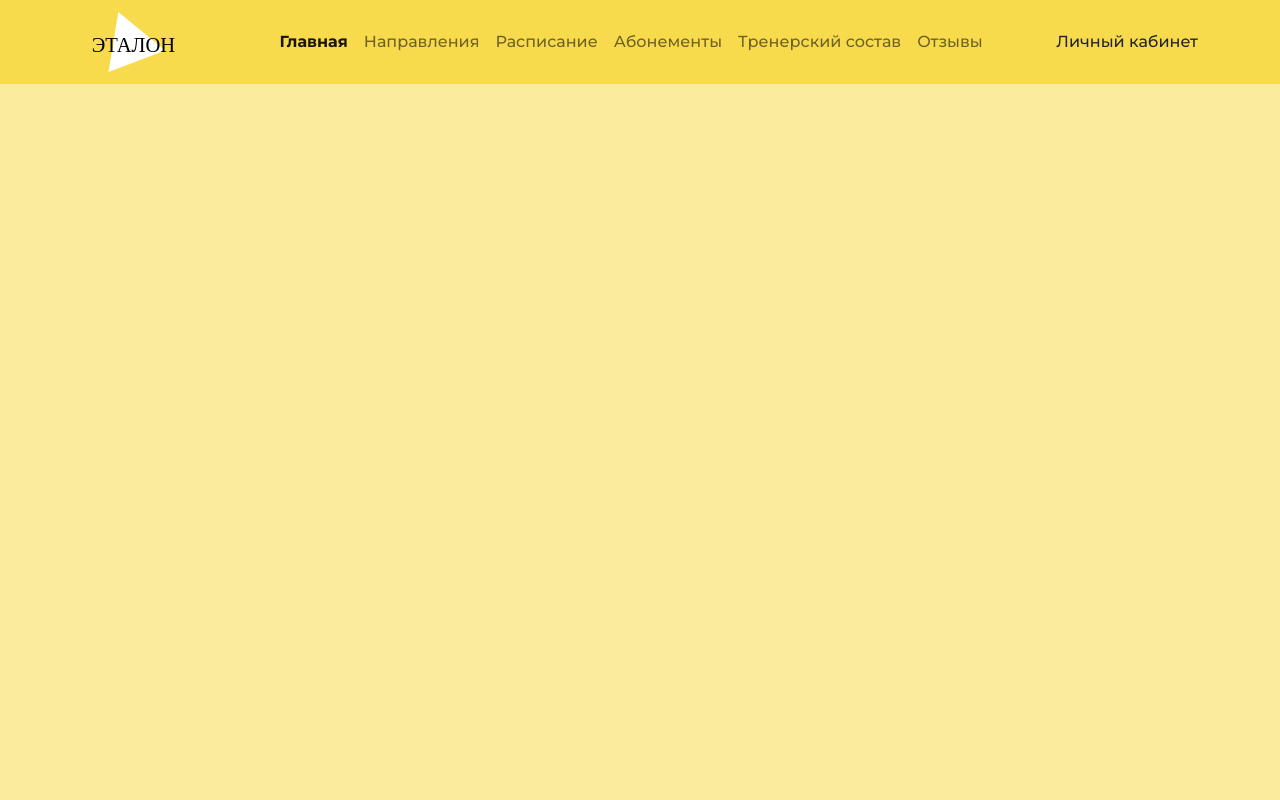
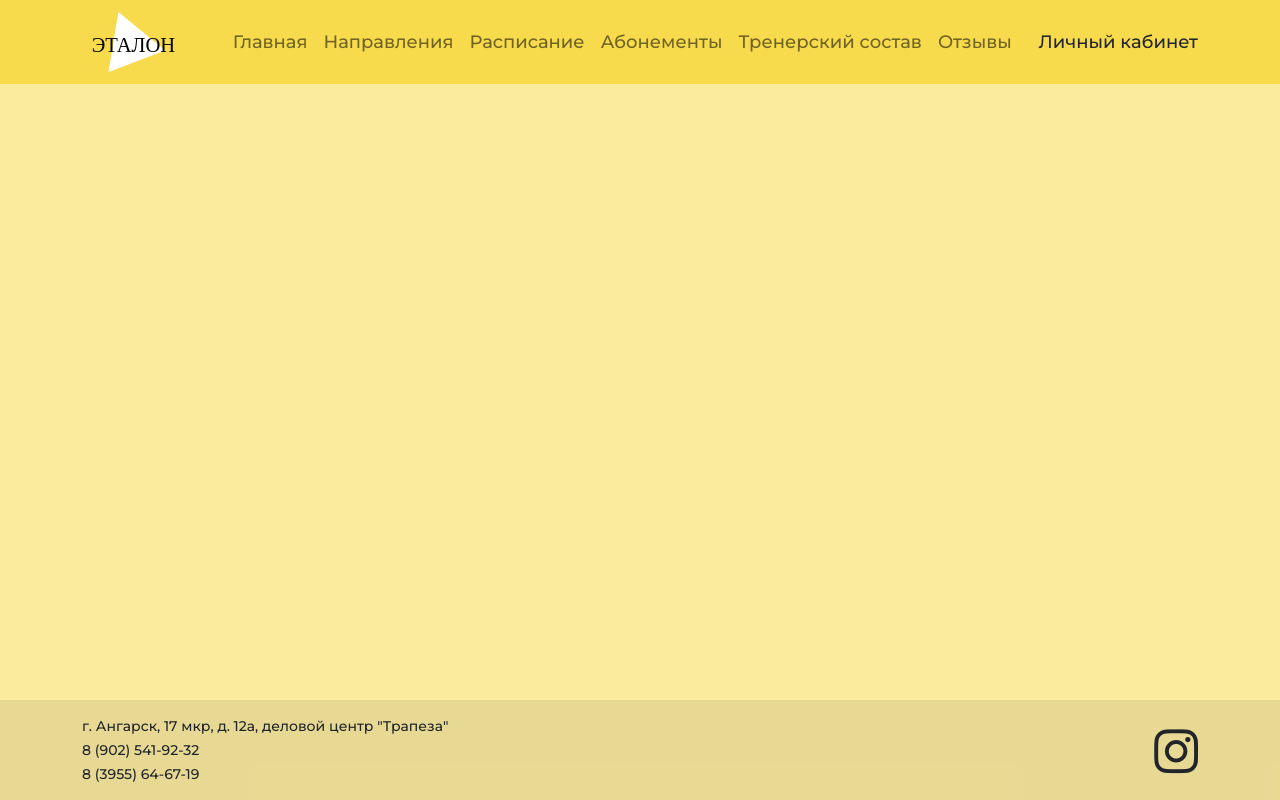
Before and after one commit to coplant/Django-Etalon, a Django app: page / in a window 1280 px wide. Run offline with Django 4.2, Linux system fonts and the light colour scheme; some libraries are stand-ins or nearby versions.

Commit message:
12.11.22 - edited base and footer - html & css

```diff
--- a/Etalon/static/css/style.css
+++ b/Etalon/static/css/style.css
@@ -1,18 +1,81 @@
+html {
+    min-width: 400px;
+    position: relative;
+    min-height: 100%;
+    padding-bottom: 100px;
+}
+
 body {
     background-color: #fbeb9d;
+    flex-direction: column;
+    padding-bottom: 70px;
+    margin-bottom: 100px;
+
+    /*min-width: 400px;*/
     /*background-color: #bbb389;*/
     /*background-color: #a8a69c;*/
 }
 
 .navbar {
     background-color: #f7db4d;
+    width: 100%;
 }
 
-.nav-item {
+.nav-link {
     font-family: 'Montserrat', sans-serif;
+    font-size: 18px;
     font-weight: 500;
 }
 
-.nav-item > .active {
+.nav-link.active {
     font-weight: 700;
 }
+
+.content {
+    font-family: 'Montserrat', sans-serif;
+    font-size: 18px;
+    font-weight: 500;
+}
+
+footer {
+    position: absolute;
+    bottom: 0px;
+    left: 0px;
+    width: 100%;
+    height: 100px;
+    min-width: 400px;
+    /*width: auto;*/
+    /*flex: 0 0 auto;*/
+
+    background-color: rgba(30, 33, 37, 0.085);
+}
+
+.footer-text {
+    font-family: 'Montserrat', sans-serif;
+    font-size: 14px;
+    font-weight: 500;
+    text-decoration: none;
+    color: #1e2125;
+}
+
+footer a:hover {
+    text-decoration: underline;
+}
+
+.footer-text i {
+    font-size: 50px;
+}
+
+/*@media (max-width: 400px) {*/
+/*    .footer-text i {*/
+/*        font-size: 25px;*/
+/*    }*/
+
+/*    footer {*/
+/*        min-width: 320px;*/
+/*    }*/
+
+/*    html {*/
+/*        min-width: 320px;*/
+/*    }*/
+/*}*/
--- /dev/null
+++ b/main/templatetags/main_tags.py
@@ -0,0 +1,3 @@
+from django import template
+
+register = template.Library()
--- a/main/urls.py
+++ b/main/urls.py
@@ -1,5 +1,6 @@
 from django.contrib import admin
 from django.urls import path, include
+from django.contrib.auth import views as auth_views
 from .views import *
 
 urlpatterns = [
@@ -9,4 +10,8 @@ urlpatterns = [
     path('subscriptions/', subscriptions, name='subscriptions'),
     path('members/', members, name='members'),
     path('reviews/', reviews, name='reviews'),
+    # path('user/', user, name='user'),
+    path('user/', include('django.contrib.auth.urls'), name='login')
+    # path('login/', auth_views.LoginView.as_view(template_name='main/templates/registration/login.html'), name='login'),
+    # path('login/', auth_views.LoginView.as_view(template_name=''), name='login'),
 ]
--- a/main/views.py
+++ b/main/views.py
@@ -1,9 +1,21 @@
 from django.shortcuts import render
+from django.contrib.auth import authenticate, login
 from django.http import HttpResponse
+from django.contrib.auth import views as auth_views
+
+# class Login(auth_views.LoginView):
+
 
 
 def index(request):
+    # username = 'admin'
+    # password = '12345'
+    # user = authenticate(username=username, password=password)
+    # if user is not None:
+    #     login(request, user)
+    #     print('success')
     return render(request, template_name='main/index.html', context={})
+
 
 
 def directions(request):
@@ -24,3 +36,7 @@ def members(request):
 
 def reviews(request):
     return HttpResponse('reviews')
+
+
+def user(request):
+    return HttpResponse('user')
--- a/templates/base.html
+++ b/templates/base.html
@@ -1,27 +1,37 @@
 {% load static %}
+{% load main_tags %}
+
 <!DOCTYPE html>
 <html lang="en">
 <head>
   <meta charset="utf-8">
   <meta name="viewport" content="width=device-width, initial-scale=1">
   <title>{% block title %}Эталон{% endblock %}</title>
-
   <link rel="preconnect" href="https://fonts.googleapis.com">
   <link rel="preconnect" href="https://fonts.gstatic.com" crossorigin>
   <link href="https://fonts.googleapis.com/css2?family=Montserrat:wght@300;500;700&display=swap" rel="stylesheet">
   <link href="{% static "bootstrap/css/bootstrap.min.css" %}" rel="stylesheet">
   <link href="{% static "css/style.css" %}" rel="stylesheet">
+  <script src="https://kit.fontawesome.com/da65841043.js" crossorigin="anonymous"></script>
 </head>
 <body>
 
-{% block navbar %}
+{% block header %}
   {% include './include/_header.html' %}
-{% endblock navbar %}
+{% endblock header %}
 
-{% block content %}
+<div class="content">
+  <div class="container d-flex flex-grow-1 py-5 my-5">
+    {% block content %}
 
+    {% endblock content %}
+  </div>
+</div>
 
-{% endblock content %}
+{% block footer %}
+  {% include './include/_footer.html' %}
+{% endblock footer %}
+
 <script src="{% static "bootstrap/js/bootstrap.min.js" %}"></script>
 </body>
 </html>
--- a/templates/include/_footer.html
+++ b/templates/include/_footer.html
@@ -1,10 +1,17 @@
-<!DOCTYPE html>
-<html lang="en">
-<head>
-  <meta charset="UTF-8">
-  <title>Title</title>
-</head>
-<body>
+{% load static %}
+{% load main_tags %}
 
-</body>
-</html>
+<footer class="py-2 mt-auto">
+  <div class="container flex-nowrap">
+    <div class="d-flex justify-content-between align-items-center my-2">
+      <div class="contacts">
+        <div class="footer-text text-dark">г. Ангарск, 17 мкр, д. 12а, деловой центр "Трапеза"</div>
+        <div><a class="footer-text text-dark" href="tel:89025419232">8 (902) 541-92-32</a></div>
+        <div><a class="footer-text text-dark" href="tel:83955646719">8 (3955) 64-67-19</a></div>
+      </div>
+      <div class="footer-text text-dark"><a href="https://instagram.com/etalon_sport/">
+          <i class="fa-2xl fa-brands fa-instagram text-dark align-middle"></i></a>
+      </div>
+    </div>
+  </div>
+</footer>
--- a/templates/include/_header.html
+++ b/templates/include/_header.html
@@ -10,7 +10,7 @@
     </a>
     {#    TODO: user.is_authenticated #}
     <div class="nav-menu d-flex order-xl-last">
-      <a class="nav-link nav-item ms-auto text-nowrap my-auto" href="{% url 'login' %}">Личный кабинет</a>
+      <a class="nav-item nav-link ms-auto text-nowrap my-auto" href="{% url 'login' %}">Личный кабинет</a>
       <button class="navbar-toggler ms-3" type="button" data-bs-toggle="collapse" data-bs-target="#navbarToggler"
               aria-controls="navbarToggler" aria-expanded="false" aria-label="Toggle navigation">
         <span class="navbar-toggler-icon"></span>
@@ -22,7 +22,7 @@
         <ul class="navbar-nav ms-auto mb-2 mb-lg-0 ">
 
           <li class="nav-item">
-            <a class="nav-link active" aria-current="page" href="{% url 'home' %}">Главная</a>
+            <a class="nav-link" aria-current="page" href="{% url 'home' %}">Главная</a>
           </li>
           <li class="nav-item">
             <a class="nav-link" href="{% url 'directions' %}">Направления</a>
```
Also changed, not shown: main/templates/registration/login.html (added, +38 -0 lines), main/templatetags/__init__.py (added).
